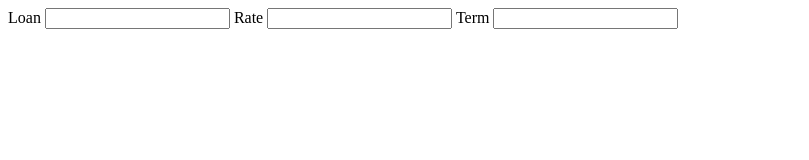
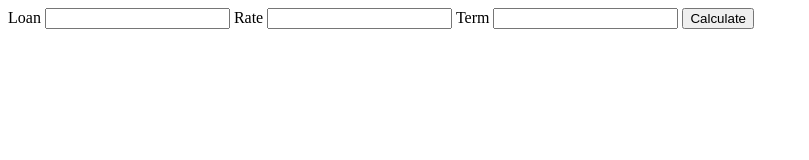
Before and after one commit to robsongeor/mortgage-calculator, a plain HTML site: page index.html in a window 1280 px wide. Shown: the whole page, without its empty margins (0-809 px from the left). Drawn offline with Linux system fonts and the light colour scheme.

Commit message:
add calculate button

```diff
--- a/index.html
+++ b/index.html
@@ -16,6 +16,8 @@
 
         <label for="loan-term">Term</label>
         <input type="number" name="loan-term" id="loan-term">
+
+        <button class="calculate">Calculate</button>
     </div>
 </body>
 </html>
```
